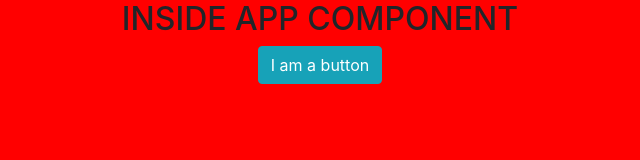
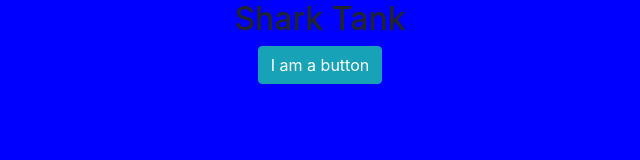
Before and after one commit to chrislojacono/shark-attack, a React app: page / in a window 1280 px wide. Shown: the whole page, without its empty margins (320-960 px from the left). Built offline with nearby package versions, Linux system fonts and the light colour scheme.

Commit message:
file structure setup

```diff
--- a/src/App/App.js
+++ b/src/components/App/index.js
@@ -1,11 +1,10 @@
 import React from 'react';
-import './App.scss';
 
 class App extends React.Component {
   render() {
     return (
       <div className="App">
-        <h2>INSIDE APP COMPONENT</h2>
+        <h2>Shark Tank</h2>
         <button className="btn btn-info">I am a button</button>
       </div>
     );
--- a/src/index.js
+++ b/src/index.js
@@ -1,7 +1,7 @@
 import React from 'react';
 import ReactDOM from 'react-dom';
 import './styles/index.scss';
-import App from './App/App';
+import App from './components/App';
 import reportWebVitals from './reportWebVitals';
 
 ReactDOM.render(
--- a/src/styles/index.scss
+++ b/src/styles/index.scss
@@ -1,7 +1,8 @@
 @import '~@fortawesome/fontawesome-free/css/all.min.css';
 @import '~bootstrap/dist/css/bootstrap.min.css';
 @import 'variables';
+@import '_app.scss';
 
 body {
-  background-color: $favColor;
+  background-color: blue;
 }
```
Also changed, not shown: src/components/GraveStone/index.js (added), src/components/Graveyard/index.js (added), src/components/LiveStudent/index.js (added), src/components/SharkTank/index.js (added), src/styles/_app.scss (renamed from src/App/App.scss), 1 other file.
